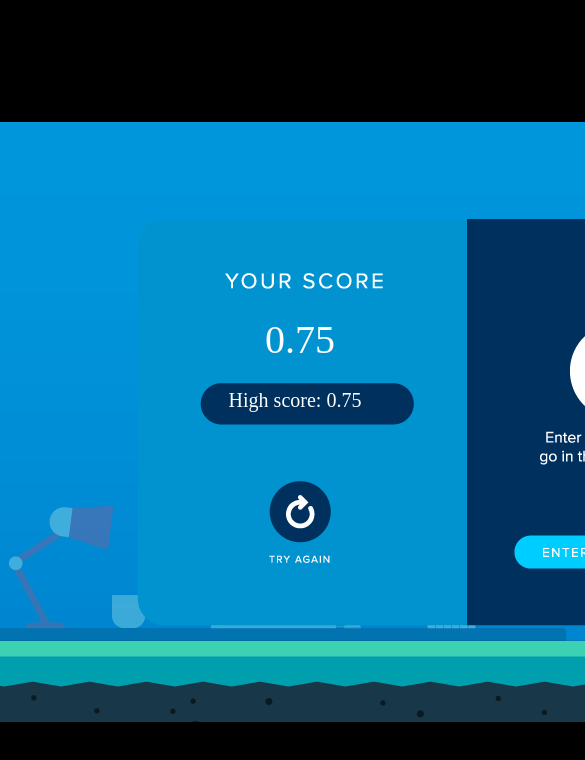
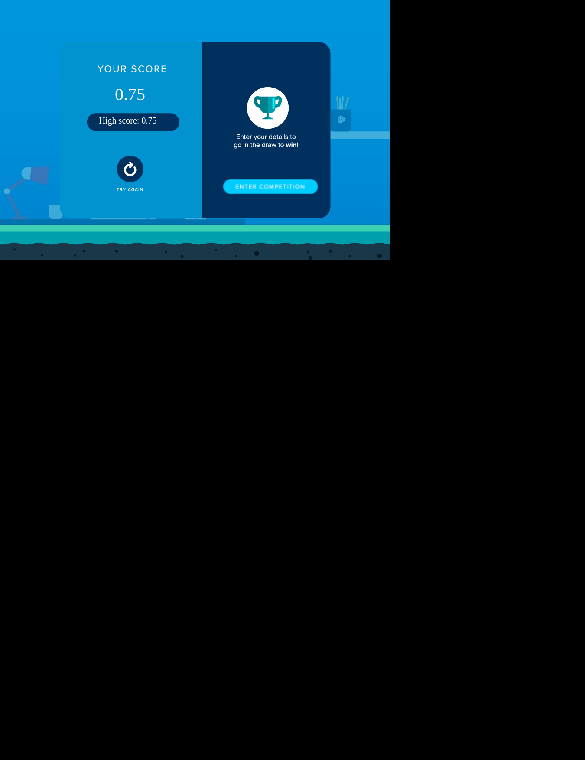
Before and after one commit to TagTheAgency/velocity-game, a website: page index.html in a window 390 px wide. Shown: the top 760 px of the page, 585 px wide, since content can reach past the window. Drawn offline with nearby package versions, Linux system fonts and the light colour scheme; files that its build step writes are made by us from their sources.

Commit message:
Mobile version

```diff
--- a/index.css
+++ b/index.css
@@ -39,17 +39,17 @@ body {
     margin: auto;
     max-width: 100%;*/
 
-    width: 900px;
-    height: 600px;
-    position:absolute; /*it can be fixed too*/
-            left:0; right:0;
+    /* max-width: 900px;
+    max-height: 600px; */
+/*    position:absolute; /*it can be fixed too*/
+/*            left:0; right:0;
             top:0; bottom:0;
             margin:auto;
-
+*/
             /*this to solve "the content will not be cut when the window is smaller than the content": */
-            max-width:100%;
-            max-height:100%;
-            /*overflow:auto;*/
+/*            width:100%;
+            height:100%;
+*/            /*overflow:auto;*/
 }
 #enterCompNative {
   position: absolute;
--- a/js/game.js
+++ b/js/game.js
@@ -20,7 +20,7 @@ var game = {
 
 
       // Initialize the video.
-      if (!me.video.init(900, 600, {wrapper : "screen", scale: "1", zoomX: 900, zoomY: 600})) {
+      if (!me.video.init(900, 600, {wrapper : "screen", scale: "auto", useParentDOMSize:true, scaleMethod:"fit"})) {
         alert("Your browser does not support HTML5 canvas.");
         return;
       }
--- a/js/screens/gameover.js
+++ b/js/screens/gameover.js
@@ -118,16 +118,29 @@ game.GameOverScreen = me.ScreenObject.extend({
                 x = (x / ratio);
                 y = (y / ratio);
               }
+	      var scaledWidth = me.video.renderer.gameWidthZoom;
+	      console.log('scaled width is ', scaledWidth);
+
+	      if (scaledWidth != 900) {
+		x = x / 900 * scaledWidth;
+		y = y / 900 * scaledWidth;
+	      }
 
                 this.$input = $('<input type="image" id="enterCompNative" src="data/img/enter_comp_button.png">').css({
                     "left" : x,
                     "top" : y
                 });
 
-                if (ratio > 1) {
-                  this.$input.css({"width": 220 / ratio, "height": 34 / ratio});
+		var scaledCssWidth = 220 / ratio;
+		var scaledCssHeight = 34 / ratio;
+
+		scaledCssWidth = scaledCssWidth / 900 * scaledWidth;
+		scaledCssHeight = scaledCssHeight / 900 * scaledWidth;
+
+//                if (ratio > 1) {
+                  this.$input.css({"width": scaledCssWidth, "height": scaledCssHeight});
                   //$('.fb-login-button.fb_iframe_widget').css({"left": 529 / ratio, "top": 360 / ratio});
-                }
+//                }
                 this.$input.click(self.submitResults.bind(self));
 
                 //$('.fb-login-button.fb_iframe_widget').css({display:"block"});
@@ -189,7 +202,7 @@ game.GameOverScreen = me.ScreenObject.extend({
       FB.api('/me?fields=id,name,email', function(response) {
         $.ajax({
           type: "POST",
-          url: 'submit.php',
+          url: '/app/ZWaMvOqy/enter',
           data: {name:response.name, email:response.email, personid: response.id, seed: me.save.topSeed, data:JSON.stringify(me.save.topPressed), score: me.save.topSteps},
           success: function(r) {
             alert('Your high score has been submitted, good luck!');
```
